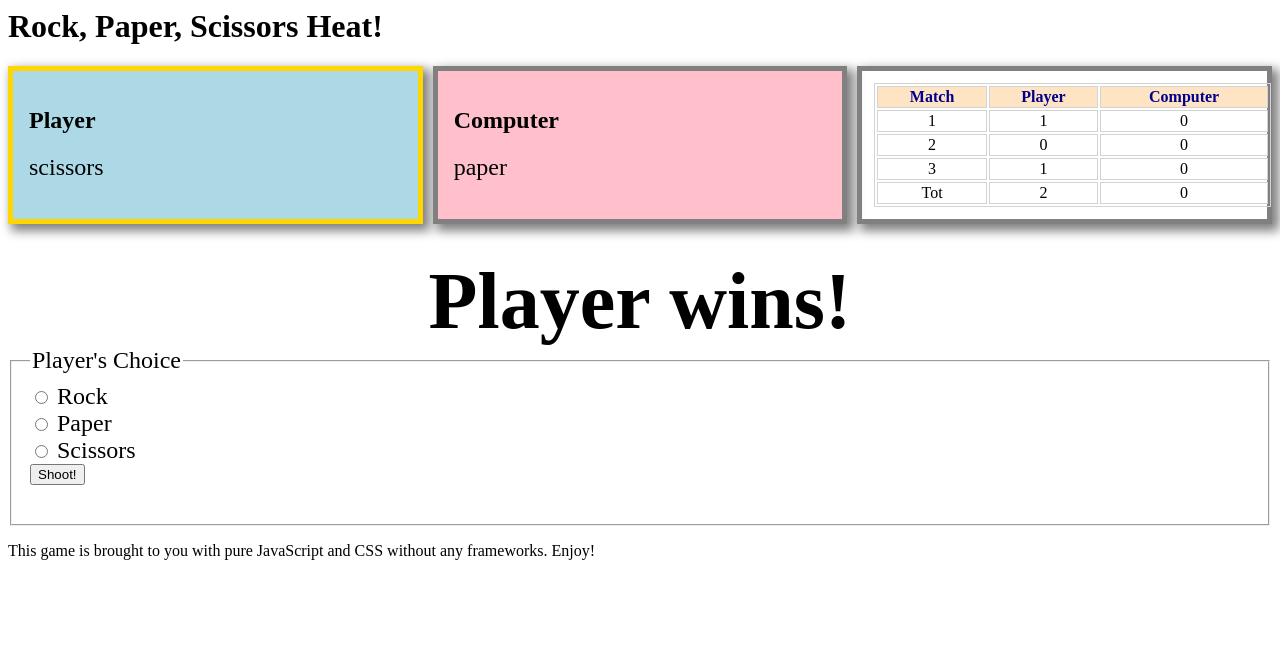
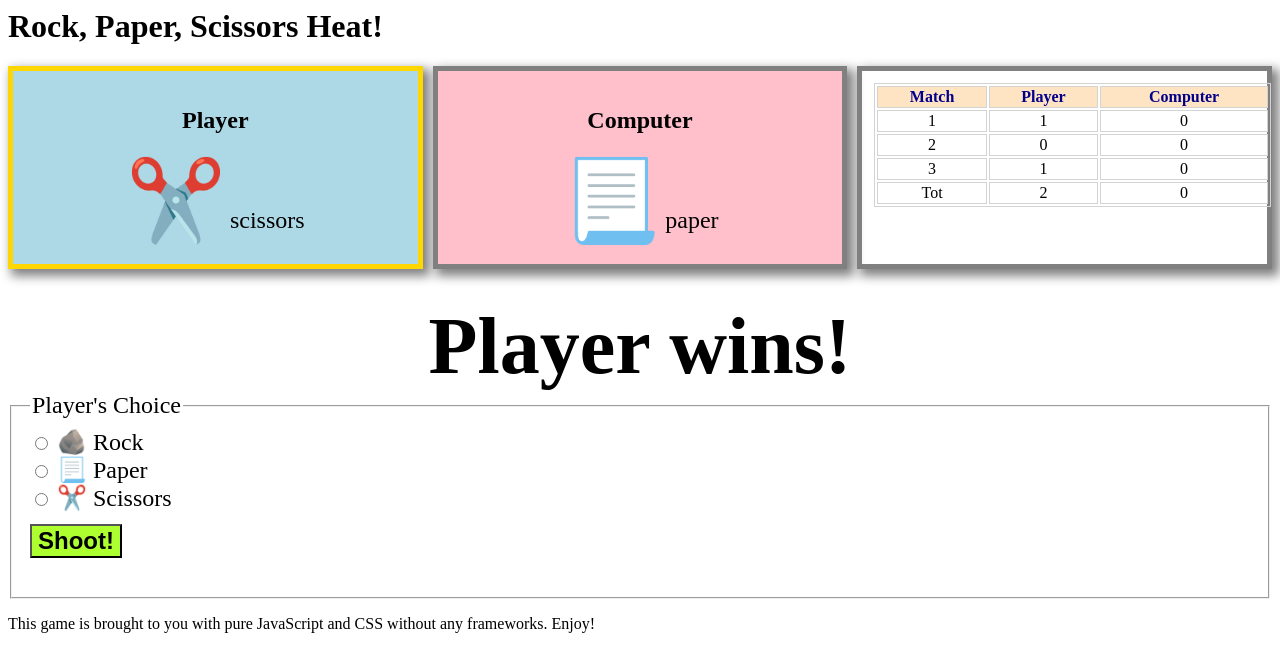
Before and after one commit to rietta/rock-paper-scissors-tournament, a plain HTML site: page game.html in a window 1280 px wide. Drawn offline with Linux system fonts and the light colour scheme.

Commit message:
More emoji markup

```diff
--- a/board.css
+++ b/board.css
@@ -9,9 +9,15 @@
   border: thick solid gray;
   box-shadow: 5px 5px 10px 2px gray;
   padding: 1em;
-  span {
+  text-align: center;
+
+  .icon {
+    font-size: 5em;
+  }
+  .label {
     font-size: 1.5em;
   }
+
 }
 
 .player {
@@ -58,4 +64,11 @@
 
 fieldset {
   font-size: 1.5em;
+
+  input[type=submit] {
+    margin-top: 0.5em;
+    font-size: 1em;
+    font-weight: bold;
+    background-color: greenyellow;
+  }
 }
--- a/game.html
+++ b/game.html
@@ -12,13 +12,17 @@
       <div class="display player winner" id="player_box">
         <h2>Player</h2>
 
-        <span id="player_choice">scissors</span>
+        <span class="icon" id="player_choice_icon">✂️</span>
+        <span class="label" id="player_choice_label">scissors</span>
+
       </div>
 
       <div class="display computer" id="computer_box">
         <h2>Computer</h2>
 
-        <span id="computer_choice">paper</span>
+        <span class="icon" id="computer_choice_icon">📃</span>
+        <span class="label" id="computer_choice_label">paper</span>
+
       </div>
 
       <div class="display leaderboard">
@@ -68,17 +72,17 @@
       <form id="player_choice_form"  onsubmit="event.preventDefault(); play();">
         <div>
           <input type="radio" id="r1" name="item" value="rock"/>
-          <label for="r1">Rock</label>
+          <label for="r1">🪨 Rock</label>
         </div>
 
         <div>
           <input type="radio" id="r2" name="item"value="paper"/>
-          <label for="r2">Paper</label>
+          <label for="r2">📃 Paper</label>
         </div>
 
         <div>
           <input type="radio" id="r3" name="item" value="scissors"/>
-          <label for="r3">Scissors</label>
+          <label for="r3">✂️ Scissors</label>
         </div>
 
 
--- a/rockpaperscissors.js
+++ b/rockpaperscissors.js
@@ -2,6 +2,10 @@ const selection_options = ['rock', 'paper', 'scissors'];
 const tie = 0;
 const p1 = 1;
 const p2 = 2;
+
+const rock_emoji = "🪨";
+const paper_emoji = "📃";
+const scissors = "✂️";
 
 function computer_random_choice() {
   return  selection_options[(Math.random() * selection_options.length) | 0]
```
